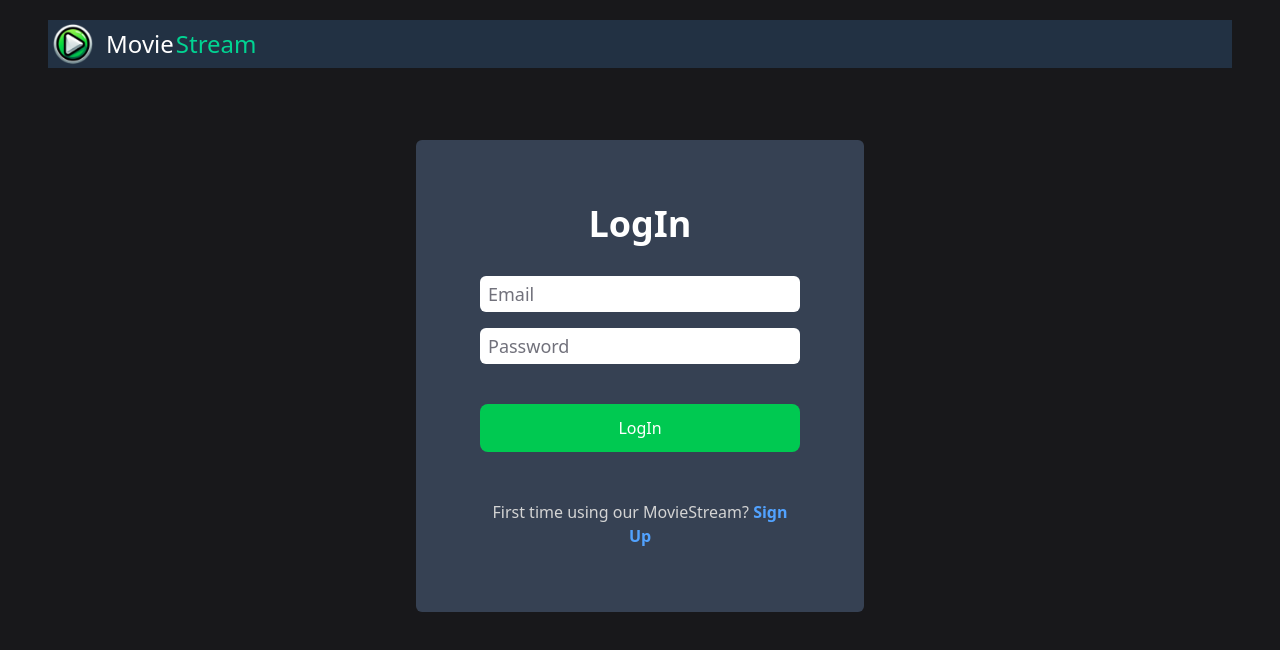
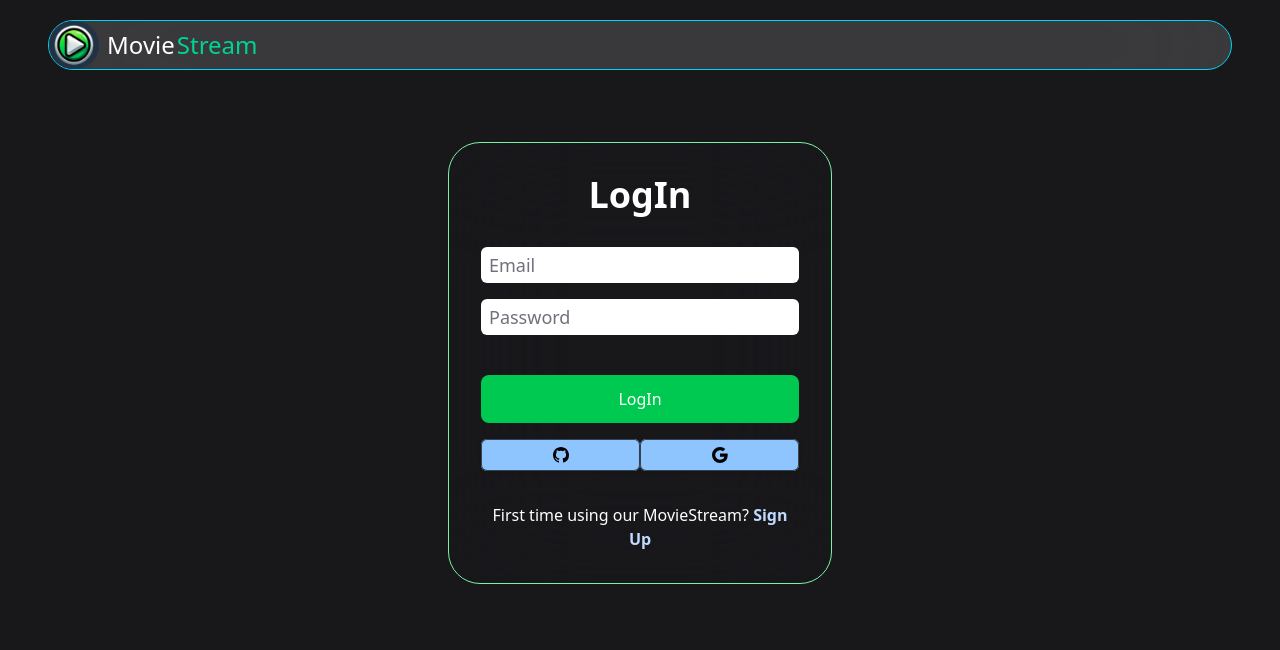
Before and after one commit to Vivek-736/movie-stream, a Next.js app: page /auth in a window 1280 px wide. Shown: the top 650 px of the page. Built offline with nearby package versions, Linux system fonts and the light colour scheme.

Commit message:
Auth UI updated and is looking stupendous now

```diff
--- a/app/auth/page.tsx
+++ b/app/auth/page.tsx
@@ -1,7 +1,9 @@
 "use client";
 /* eslint-disable @next/next/no-img-element */
 import Input from "@/components/Input";
+import SocialButton from "@/components/SocialButton";
 import React, { useCallback, useState } from "react";
+import { BsGithub, BsGoogle } from "react-icons/bs";
 
 const AuthPage = () => {
   const [email, setEmail] = useState("");
@@ -20,15 +22,15 @@ const AuthPage = () => {
     <div className='relative h-full w-full bg-[url("/images/hero.jpeg")] bg-fixed bg-no-repeat bg-cover bg-center'>
       <div className="w-full h-full">
         <nav className="px-12 py-5">
-          <div className="w-full flex gap-2 bg-[#223143]">
-            <img src="/images/logo.png" alt="logo" className="h-12" />
+            <div className="w-full flex gap-2 border rounded-full border-cyan-400 backdrop-blur-3xl bg-white/15">
+            <img src="/images/logo.png" alt="logo" className="h-12 rounded-full" />
             <div className="flex gap-0.5 items-center text-2xl">
               <span className="text-white">Movie</span>
               <span className="text-emerald-400 font-medium">Stream</span>
             </div>
           </div>
           <div className="flex justify-center mt-8">
-            <div className="bg-gray-700 px-16 py-16 self-center mt-10 lg:w-2/5 lg:max-w-md rounded-md w-full">
+            <div className="backdrop-blur-3xl border border-green-300 rounded-4xl px-8 py-8 self-center mt-10 lg:w-1/3 lg:max-w-sm w-full">
               <h2 className="text-white text-4xl mb-8 font-semibold text-center">
                 {variant === "login" ? "LogIn" : "Sign Up"}
               </h2>
@@ -65,11 +67,17 @@ const AuthPage = () => {
               <button className="bg-green-500 py-3 text-white rounded-lg cursor-pointer w-full mt-10 hover:bg-green-700 transition">
                 {variant === "login" ? "LogIn" : "Sign Up"}
               </button>
-              <p className="text-neutral-300 mt-12 text-center">
-                {variant === "login" ? "First time using our MovieStream? " : "Already have an acoount? "}
+              <div className="mt-4 flex">
+                <SocialButton onClick={() => {}} icon={BsGithub} />
+                <SocialButton onClick={() => {}} icon={BsGoogle} />
+              </div>
+              <p className="text-white mt-8 text-center">
+                {variant === "login"
+                  ? "First time using our MovieStream? "
+                  : "Already have an acoount? "}
                 <span
                   onClick={toggleVariant}
-                  className="text-blue-400 mt-1 font-semibold hover:underline cursor-pointer"
+                  className="text-blue-200 mt-1 font-semibold hover:underline cursor-pointer"
                 >
                   {variant === "login" ? "Sign Up" : "LogIn"}
                 </span>
--- /dev/null
+++ b/components/SocialButton.tsx
@@ -0,0 +1,20 @@
+import React from 'react'
+import { IconType } from 'react-icons'
+
+interface SocialButtonProps {
+  icon: IconType;
+  onClick: () => void;
+}
+
+const SocialButton = ({
+  icon: Icon,
+  onClick
+}: SocialButtonProps) => {
+  return (
+    <button type='button' onClick={onClick} className='inline-flex cursor-pointer w-full justify-center rounded-md bg-blue-300 px-4 py-2 text-black shadow-sm ring-1 ring-inset ring-gray-700 hover:ring-gray-300 hover:bg-gradient-to-b hover:from-blue-100 hover:to-violet-100 focus:outline-offset-0' title='Social Button'>
+      <Icon/>
+    </button>
+  )
+}
+
+export default SocialButton
--- a/package.json
+++ b/package.json
@@ -30,6 +30,7 @@
     "next": "^14.2.24",
     "next-auth": "^4.24.11",
     "react": "^18.3.1",
-    "react-dom": "^18.3.1"
+    "react-dom": "^18.3.1",
+    "react-icons": "^5.5.0"
   }
 }
```
Also changed, not shown: 1 other file (tests, documents, lock files or other folders).
